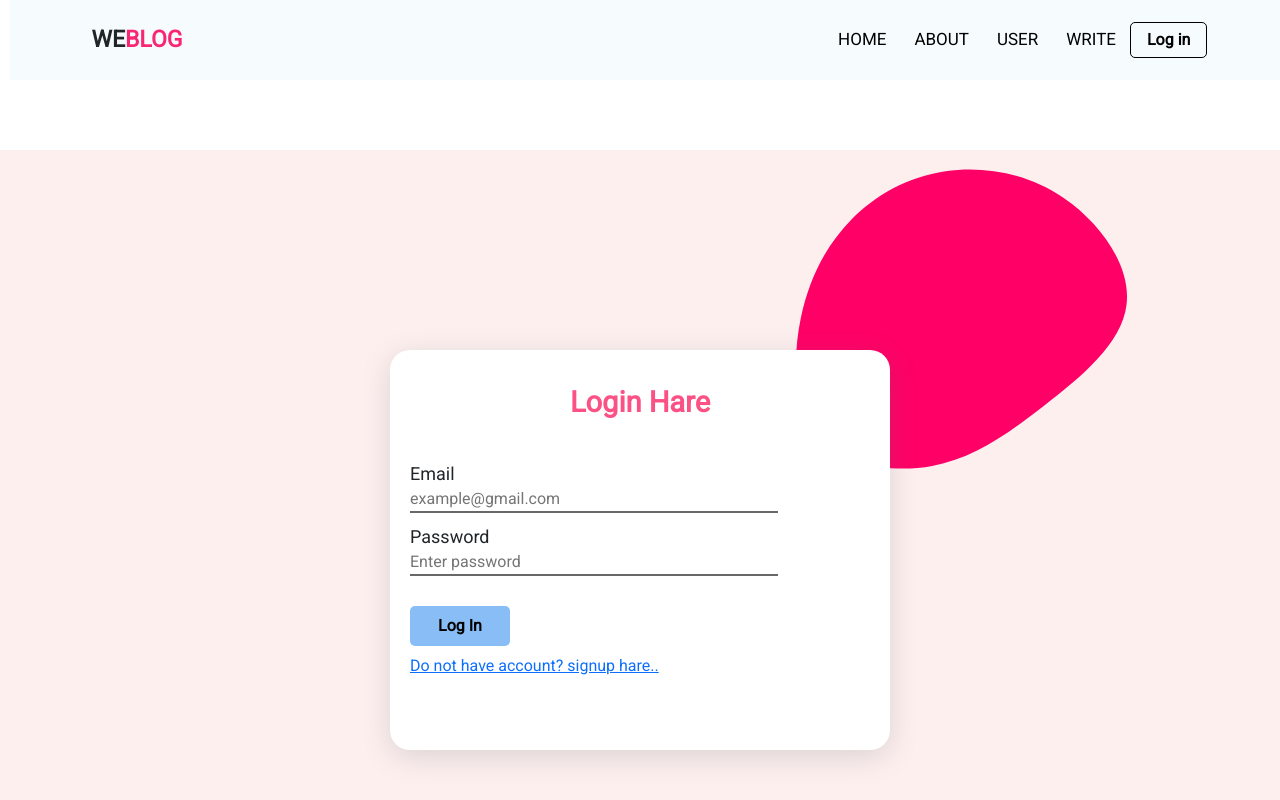
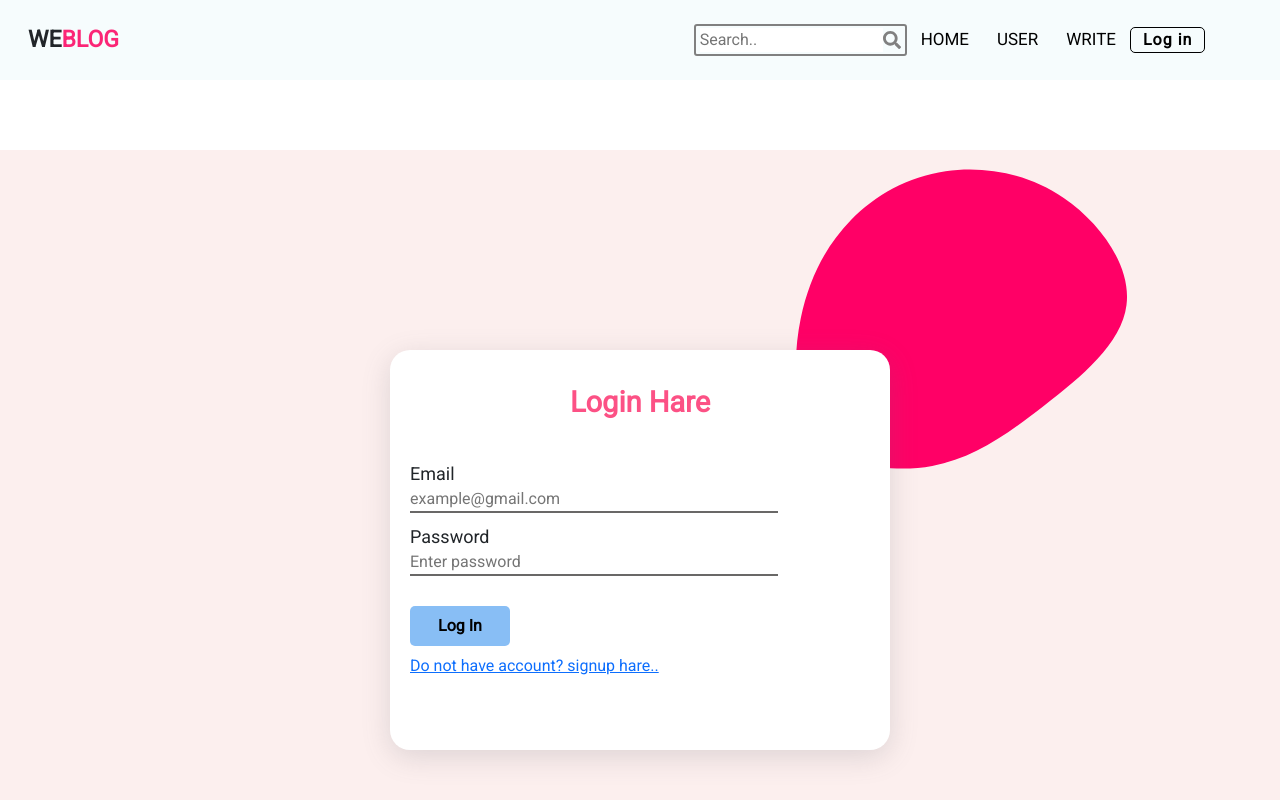
Before and after one commit to Ashik045/blog_app, a React (Create React App) app in the folder client/: page /login in a window 1280 px wide. Shown: the top 800 px of the page. Built offline with nearby package versions, Linux system fonts and the light colour scheme.

Commit message:
search functionality

```diff
--- a/client/package.json
+++ b/client/package.json
@@ -16,6 +16,7 @@
     "react-dom": "^17.0.2",
     "react-icons": "^4.2.0",
     "react-infinite-scroll-component": "^6.1.0",
+    "react-loading-skeleton": "^3.1.0",
     "react-router-dom": "^6.1.1",
     "react-scripts": "^5.0.1",
     "sweetalert2": "^11.3.4",
--- a/client/src/Pages/MyPosts/MyPosts.js
+++ b/client/src/Pages/MyPosts/MyPosts.js
@@ -1,9 +1,10 @@
 import axios from 'axios';
 import React, { useEffect, useState } from 'react';
+import Skeleton from 'react-loading-skeleton';
+import 'react-loading-skeleton/dist/skeleton.css';
 import { useLocation } from 'react-router-dom';
 import Posts from '../../component/Posts/Posts';
 import SectionHeader from '../../component/SectionHeader/SectionHeader';
-import loader from '../../Image/Spinner-1s-71px.png';
 import './myposts.css';
 
 const MyPosts = () => {
@@ -22,15 +23,35 @@ const MyPosts = () => {
         data();
     }, [search]);
 
-    if (loading) {
-        return <img src={loader} alt="loading.." className="loader_img" />;
-    }
-
     return (
         <div className="my_posts">
+            {loading ? (
+                <div
+                    style={{
+                        display: 'grid',
+                        gridTemplateColumns: '50% 50%',
+                        gridGap: '20px',
+                        marginTop: '100px',
+                    }}
+                >
+                    <div>
+                        <Skeleton height={250} />
+                        <Skeleton height={40} style={{ marginTop: '10px', marginBottom: '10px' }} />
+                        <Skeleton count={4} />
+                    </div>
+                    <div>
+                        <Skeleton height={250} />
+                        <Skeleton height={40} style={{ marginTop: '10px', marginBottom: '10px' }} />
+                        <Skeleton count={4} />
+                    </div>
+                </div>
+            ) : (
                 <div className="posts">
-                {post?.length >= 1 ? (
-                    <SectionHeader subHeader="Travel Story" header="Best Travel Story  Shared." />
+                    {post.length > 0 ? (
+                        <SectionHeader
+                            subHeader="Travel Story"
+                            header="Best Travel Story  Shared."
+                        />
                     ) : (
                         <SectionHeader
                             subHeader="Opps!!"
@@ -40,6 +61,7 @@ const MyPosts = () => {
 
                     <Posts posts={post} />
                 </div>
+            )}
         </div>
     );
 };
--- a/client/src/component/MainHome/MainHome.js
+++ b/client/src/component/MainHome/MainHome.js
@@ -3,6 +3,8 @@
 import axios from 'axios';
 import React, { useEffect, useState } from 'react';
 // import loader from '../../Image/Spinner-1s-71px.png';
+import Skeleton from 'react-loading-skeleton';
+import 'react-loading-skeleton/dist/skeleton.css';
 import Header from '../Header/Header';
 import PopularPost from '../PopularPost/PopularPost';
 import Posts from '../Posts/Posts';
@@ -43,10 +45,17 @@ const MainHome = () => {
 
                     <div className="right">
                         <h4 style={{ color: '#ff577ec5', letterSpacing: '2px' }}>MOST POPULAR</h4>
-                        {popularPost.length > 0 &&
+                        {loading ? (
+                            <>
+                                <Skeleton height={100} style={{ marginBottom: '15px' }} />
+                                <Skeleton height={100} style={{ marginBottom: '15px' }} />
+                                <Skeleton height={100} style={{ marginBottom: '15px' }} />
+                            </>
+                        ) : (
                             popularPost.map((popularpost) => (
                                 <PopularPost key={popularpost._id} post={popularpost} />
-                            ))}
+                            ))
+                        )}
                     </div>
                 </div>
             </div>
--- a/client/src/component/Navbar/Navbar.js
+++ b/client/src/component/Navbar/Navbar.js
@@ -1,7 +1,9 @@
+/* eslint-disable jsx-a11y/label-has-associated-control */
 /* eslint-disable jsx-a11y/anchor-is-valid */
 /* eslint-disable jsx-a11y/no-noninteractive-element-interactions */
 import React, { useContext, useState } from 'react';
 import { BiMenu, BiX } from 'react-icons/bi';
+import { FaSearch } from 'react-icons/fa';
 import { NavLink, useNavigate } from 'react-router-dom';
 import { Context } from '../../Context/Context';
 import noPhoto from '../../Image/no-photo.png';
@@ -9,6 +11,7 @@ import './navbar.css';
 
 const Navbar = () => {
     const [toggler, setToggler] = useState(false);
+    const [inpVal, setInpVal] = useState('');
     const { user, dispatch } = useContext(Context);
     const navigate = useNavigate();
 
@@ -28,6 +31,15 @@ const Navbar = () => {
         navigate('/');
     };
 
+    const handleChange = (e) => {
+        setInpVal(e.target.value);
+    };
+
+    const handleSubmit = (e) => {
+        e.preventDefault();
+        console.log(inpVal);
+    };
+
     return (
         <div className="navbar">
             <div className="nav_brand">
@@ -37,12 +49,23 @@ const Navbar = () => {
             </div>
 
             <div className="nav_right">
+                <div className="search">
+                    <form onSubmit={handleSubmit}>
+                        <input
+                            type="text"
+                            placeholder="Search.."
+                            value={inpVal}
+                            onChange={handleChange}
+                        />
+                        <button type="submit">
+                            <FaSearch className="search_icon" />
+                        </button>
+                    </form>
+                </div>
+
                 <div className="nav_menu">
                     <NavLink to="/">
                         <a href="">Home</a>
-                    </NavLink>
-                    <NavLink to="/">
-                        <a href="">About</a>
                     </NavLink>
                     <NavLink to="/seetings">
                         <a href="">User</a>
--- a/client/src/component/Navbar/navbar.css
+++ b/client/src/component/Navbar/navbar.css
@@ -4,16 +4,16 @@
   margin-left: auto;
   margin-right: auto;
   text-align: center;
-  padding-right: 10px;
-  margin-left: 10px;
+  padding-left: 10px;
   height: 80px;
   display: grid;
-  grid-template-columns: 20% 80%;
+  grid-template-columns: 10% 80%;
   justify-content: space-between;
   align-items: center;
   background-color: #f6fcfd;
   z-index: 100;
   transition: all 0.2s ease;
+  overflow-x: hidden;
 }
 .navbar .nav_brand {
   margin-top: 8px;
@@ -27,6 +27,28 @@
   display: flex;
   align-items: center;
   margin-left: auto;
+}
+.navbar .nav_right .search {
+  border: 2px solid gray;
+  padding: 2px 4px;
+  border-radius: 3px;
+  display: flex;
+  align-items: center;
+}
+.navbar .nav_right .search input {
+  border: none;
+  outline: none;
+}
+.navbar .nav_right .search button {
+  border: none;
+  background: none;
+}
+.navbar .nav_right .search button .search_icon {
+  height: 18px;
+  width: 18px;
+  cursor: pointer;
+  margin-top: -2px;
+  color: gray;
 }
 .navbar .nav_right .nav_menu a {
   text-decoration: none;
@@ -58,7 +80,8 @@
   background: none;
   border: 1px solid black;
   color: black;
-  padding: 5px 16px;
+  padding: 0px 12px;
+  letter-spacing: 1px;
   border-radius: 5px;
   font-weight: bold;
   transition: all 0.4s ease;
@@ -101,7 +124,8 @@
   background: none;
   border: 1px solid black;
   color: black;
-  padding: 5px 16px;
+  padding: 0px 12px;
+  letter-spacing: 1px;
   border-radius: 5px;
   font-weight: bold;
   transition: all 0.4s ease;
--- a/client/src/component/Navbar/navbar.scss
+++ b/client/src/component/Navbar/navbar.scss
@@ -16,7 +16,8 @@
   background: none;
   border: 1px solid black;
   color: black;
-  padding: 5px 16px;
+  padding: 0px 12px;
+  letter-spacing: 1px;
   border-radius: 5px;
   font-weight: bold;
   transition: all 0.4s ease;
@@ -33,16 +34,17 @@
   margin-left: auto;
   margin-right: auto;
   text-align: center;
-  padding-right: 10px;
-  margin-left: 10px;
+  // padding-right: 10px;
+  padding-left: 10px;
   height: 80px;
   display: grid;
-  grid-template-columns: 20% 80%;
+  grid-template-columns: 10% 80%;
   justify-content: space-between;
   align-items: center;
   background-color: #f6fcfd;
   z-index: 100;
   transition: all 0.2s ease;
+  overflow-x: hidden;
 
   .nav_brand {
     margin-top: 8px;
@@ -57,6 +59,32 @@
     display: flex;
     align-items: center;
     margin-left: auto;
+
+    .search {
+      border: 2px solid gray;
+      padding: 2px 4px;
+      border-radius: 3px;
+      display: flex;
+      align-items: center;
+
+      input {
+        border: none;
+        outline: none;
+      }
+
+      button {
+        border: none;
+        background: none;
+
+        .search_icon {
+          height: 18px;
+          width: 18px;
+          cursor: pointer;
+          margin-top: -2px;
+          color: gray;
+        }
+      }
+    }
 
     .nav_menu {
       // margin-right: 15px;
@@ -73,6 +101,7 @@
     .nav_reg {
       display: flex;
       width: 150px;
+
       .profilePic {
         height: 40px;
         width: 40px;
--- a/client/src/component/PopularPost/PopularPost.js
+++ b/client/src/component/PopularPost/PopularPost.js
@@ -1,5 +1,6 @@
 /* eslint-disable no-underscore-dangle */
 import React from 'react';
+import 'react-loading-skeleton/dist/skeleton.css';
 import { Link } from 'react-router-dom';
 import './popularpost.css';
 
--- a/client/src/component/Posts/Posts.js
+++ b/client/src/component/Posts/Posts.js
@@ -1,23 +1,44 @@
 /* eslint-disable no-underscore-dangle */
 import React from 'react';
-import loader from '../../Image/Spinner-1s-71px.png';
+import Skeleton from 'react-loading-skeleton';
+import 'react-loading-skeleton/dist/skeleton.css';
 import Post from '../Post/Post';
 import './posts.css';
 
-const Posts = ({ posts, loading }) => {
-    if (loading) {
-        return <img src={loader} alt="loading.." className="loader_imgg" />;
-    }
+const Posts = ({ posts, loading }) => (
+    // if (loading) {
+    //     return <img src={loader} alt="loading.." className="loader_imgg" />;
+    // }
 
-    return (
-        <div className="post_sec">
-            <div className="posts">
-                {posts?.map((p) => (
-                    <Post key={p._id} post={p} />
-                ))}
-            </div>
+    <div className="post_sec">
+        <div className="posts">
+            {loading ? (
+                <>
+                    <div>
+                        <Skeleton height={250} />
+                        <Skeleton height={40} style={{ marginTop: '10px', marginBottom: '10px' }} />
+                        <Skeleton count={4} />
+                    </div>
+                    <div>
+                        <Skeleton height={250} />
+                        <Skeleton height={40} style={{ marginTop: '10px', marginBottom: '10px' }} />
+                        <Skeleton count={4} />
+                    </div>
+                    <div>
+                        <Skeleton height={250} />
+                        <Skeleton height={40} style={{ marginTop: '10px', marginBottom: '10px' }} />
+                        <Skeleton count={4} />
+                    </div>
+                    <div>
+                        <Skeleton height={250} />
+                        <Skeleton height={40} style={{ marginTop: '10px', marginBottom: '10px' }} />
+                        <Skeleton count={4} />
+                    </div>
+                </>
+            ) : (
+                posts.map((p) => <Post key={p._id} post={p} />)
+            )}
         </div>
-    );
-};
-
+    </div>
+);
 export default Posts;
```
Also changed, not shown: client/src/Pages/SinglePost/SinglePost.js (+17 -7 lines), 2 other files (tests, documents, lock files or other folders). Lines whose indentation alone changed are shown as unchanged.
